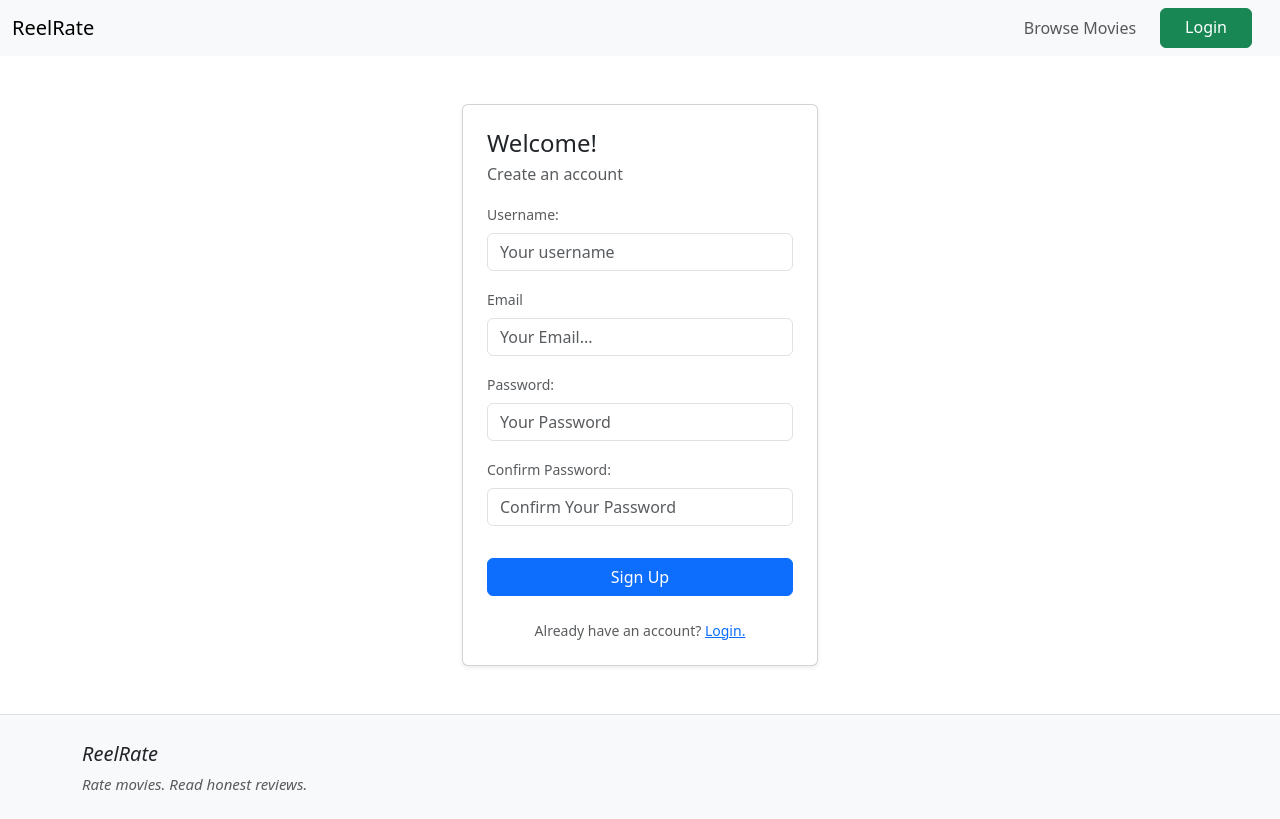
After one commit to Deep-Gajjar-07/ReelRate, a Django app: page /register/ in a window 1280 px wide. The commit adds this page. Run offline with Django 5.2, Linux system fonts and the light colour scheme.

Commit message:
add login, register templates, views, urls

```diff
--- a/movies/urls.py
+++ b/movies/urls.py
@@ -5,4 +5,6 @@ from . import views
 urlpatterns = [
     path('', views.index, name="home_page"),
     path('movie-detail/<int:id>/', views.movie_detail, name="movie_detail"),
+    path('login/', views.login_view, name="login_page"),
+    path('register/', views.register_view, name="register_page"),
 ]
--- a/movies/views.py
+++ b/movies/views.py
@@ -1,11 +1,13 @@
-from django.shortcuts import render, get_object_or_404
+from django.shortcuts import render, get_object_or_404, redirect
 from django.db.models import Avg
+from django.contrib.auth import authenticate, login
+from django.contrib.auth.models import User
 
 from .models import Movie
 
 # view for show all movies in home page
 def index(request):
-    movies = Movie.objects.all()
+    movies = Movie.objects.all().order_by('-id')
     return render(request, 'movies/index.html',{
         'movies': movies,
     })
@@ -20,3 +22,40 @@ def movie_detail(request, id):
         'reviews': reviews,
         'avg_rating': avg_rating,
     })
+
+# user login view:
+def login_view(request):
+    if request.method == 'POST':
+        username = request.POST['username']
+        password = request.POST['password']
+        user = authenticate(username=username, password=password)
+        if user:
+            login(request, user)
+            return redirect('home_page')
+        else:
+            return render(request, 'auth/login.html', {'forms': {'errors': True}})
+
+    return render(request, 'auth/login.html')
+
+# user register view:
+def register_view(request):
+    if request.method == 'POST':
+        username = request.POST['username']
+        email = request.POST['email']
+        password1 = request.POST['password1']
+        password2 = request.POST['password2']
+
+        if password1 != password2:
+            return render(request, 'auth/register.html', {'error': 'Passwords do not match'})
+
+        if User.objects.filter(username=username).exists():
+            return render(request, 'auth/register.html', {'error': 'Username already taken'})
+
+        if User.objects.filter(email=email).exists():
+            return render(request, 'auth/register.html', {'error': 'Email already registered'})
+
+        user = User.objects.create_user(username=username, email=email, password=password1)
+        login(request, user)
+        return redirect('home_page')
+
+    return render(request, 'auth/register.html')
--- /dev/null
+++ b/templates/auth/register.html
@@ -0,0 +1,56 @@
+{% extends "base.html" %}
+
+{% block title %}Login{% endblock %}
+
+{% block content %}
+
+<div class="container py-4">
+    <div class="row justify-content-center">
+        <div class="col-md-4">
+            <div class="card p-4 shadow-sm">
+                <h4 class="fw-medium mb-1">Welcome!</h4>
+                <p class="text-muted medium mb-3 mt-0">Create an account</p>
+
+                <form method="post">
+                    {% csrf_token %}
+
+                    <div class="mb-3">
+                        <label for="username" class="form-label small text-muted">Username:</label>
+                        <input type="text" name="username" class="form-control" placeholder="Your username" required>
+                    </div>
+
+                     <div class="mb-3">
+                        <label class="form-label small text-muted">Email</label>
+                        <input type="email" name="email" class="form-control"
+                            placeholder="Your Email..." required>
+                    </div>
+
+                    <div class="mb-3">
+                        <label for="password" class="form-label small text-muted">Password:</label>
+                        <input type="password" name="password1" class="form-control" placeholder="Your Password" required>
+                    </div>
+
+                    <div class="mb-3">
+                        <label for="password" class="form-label small text-muted">Confirm Password:</label>
+                        <input type="password" name="password2" class="form-control" placeholder="Confirm Your Password" required>
+                    </div>
+
+                    {% if error %}
+                    <div class="alert alert-danger py-2">
+                        {{ error }}
+                    </div>
+                    {% endif %}
+
+                    <button type="submit" class="btn btn-primary w-100 mt-3">Sign Up</button>
+
+                </form>
+
+                <p class="text-center small text-muted mt-4 mb-0">Already have an account?
+                    <a href="{% url "login_page" %}">Login.</a>
+                </p>
+
+            </div>
+        </div>
+    </div>
+</div>
+{% endblock %}
--- a/templates/base.html
+++ b/templates/base.html
@@ -19,9 +19,15 @@
             <span class="navbar-toggler-icon"></span>
             </button>
             <div class="collapse navbar-collapse d-flex justify-content-end" id="navbarNavAltMarkup">
-                <div class="navbar-nav">
+                <div class="d-flex justify-content-center navbar-nav">
                     <a class="nav-link" href="#">Browse Movies</a>
-                    <a class="nav-link" href="#">Login</a>
+                    {% if request.user.is_authenticated %}
+                        <a class="nav-link" href="#">Your Reviews</a>
+                        <a class="btn btn-info px-4 ms-3" href="#">Profile</a>
+                        <a class="btn btn-danger px-4 mx-3" href="{% url "login_page" %}">Logout</a>
+                    {% else %}
+                        <a class="btn btn-success px-4 mx-3" href="{% url "login_page" %}">Login</a>
+                    {% endif %}
                 </div>
             </div>
         </div>
--- a/templates/movies/index.html
+++ b/templates/movies/index.html
@@ -5,11 +5,11 @@
 {% block content %}
 
     {% comment %} showing all available movies from DB in cards {% endcomment %}
-    <div class="row row-cols-md-5 row-cols-sm-2 row-cols-lg-5 gap-2">
+    <div class="row d-flex row-cols-md-4 row-cols-sm-2 row-cols-lg-5">
         {% for movie in movies %}
-            <div class="col">
+            <div class="col mb-3">
                 <a href="{% url "movie_detail" movie.id %}" style="text-decoration: none;">
-                    <div class="card h-100" style="width: 18rem;">
+                    <div class="card h-100" style="width: 15rem;">
                         <img src="{{ movie.poster.url }}" class="card-img-top" alt="{{ movie.title }}" style="height: 15rem;">
                         <div class="card-body">
                             <h5 class="card-title">{{ movie.title }}</h5>
```
Also changed, not shown: templates/auth/login.html (added, +46 -0 lines).
